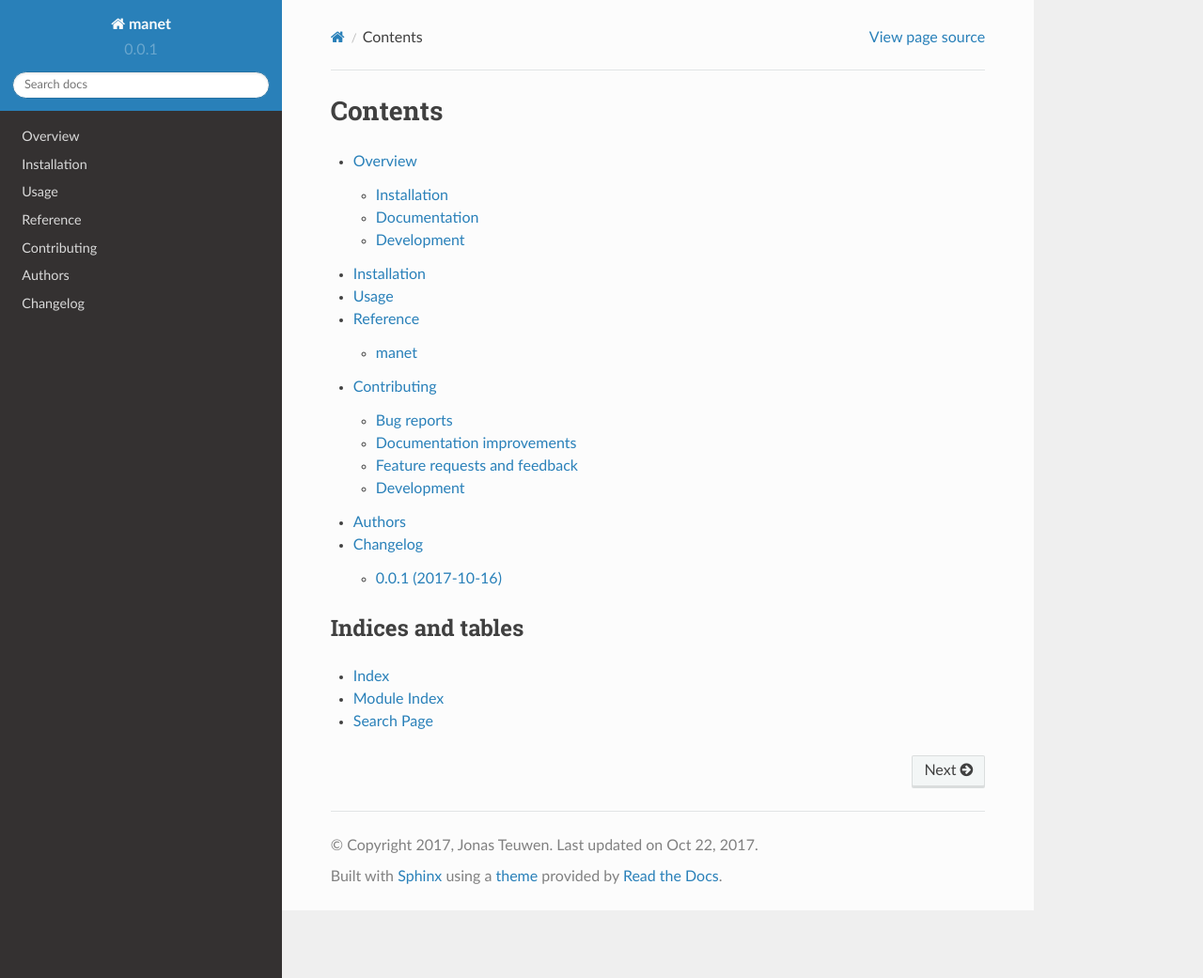
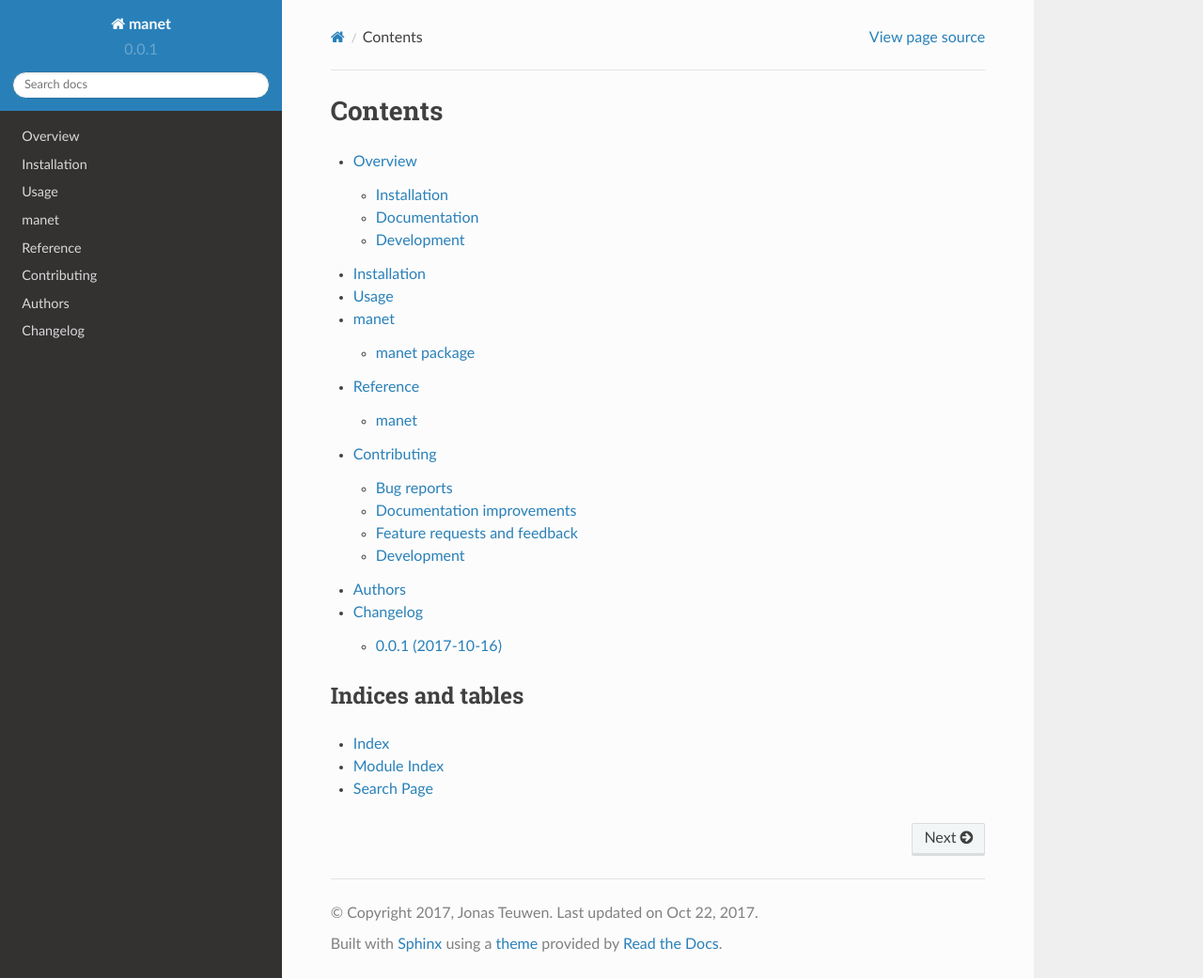
Before and after one commit to deepmedic/manet, a Sphinx documentation site: the page built from docs/index.rst, in a window 1280 px wide and 1041 px high. Shown: the whole window at 94% size. Built offline with Sphinx 7.4.7 and the Read the Docs theme 2.0.0, drawn with Linux system fonts in a browser that asks for light colours.

Commit message:
documentation added

```diff
--- a/docs/conf.py
+++ b/docs/conf.py
@@ -51,7 +51,6 @@
 if not on_rtd:  # only set the theme if we're building docs locally
     html_theme = 'sphinx_rtd_theme'
 
-html_use_smartypants = True
 html_last_updated_fmt = '%b %d, %Y'
 html_split_index = False
 html_sidebars = {
--- a/docs/index.rst
+++ b/docs/index.rst
@@ -8,6 +8,7 @@
    readme
    installation
    usage
+   source/modules
    reference/index
    contributing
    authors
```
Also changed, not shown: 1 other file.
